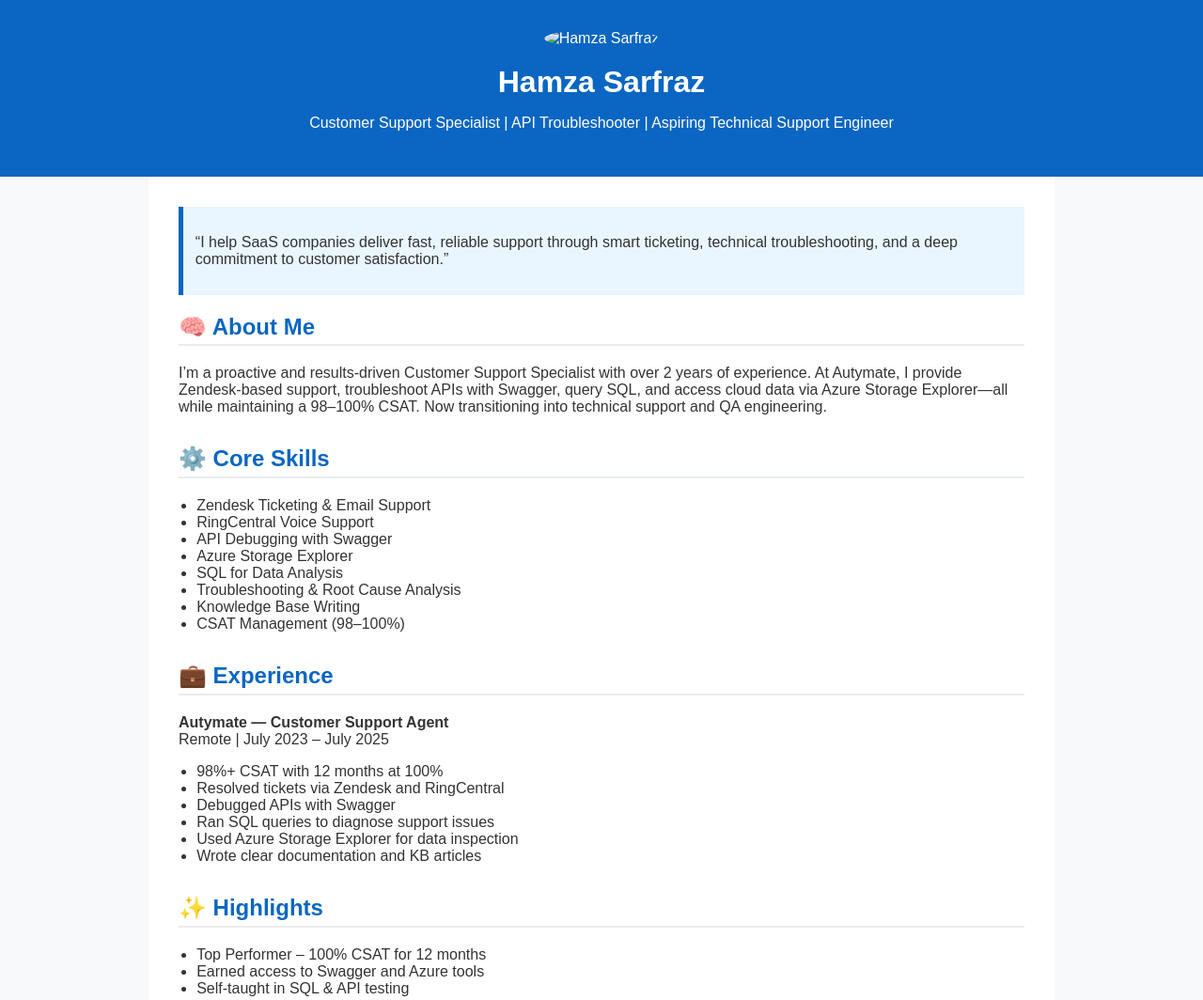
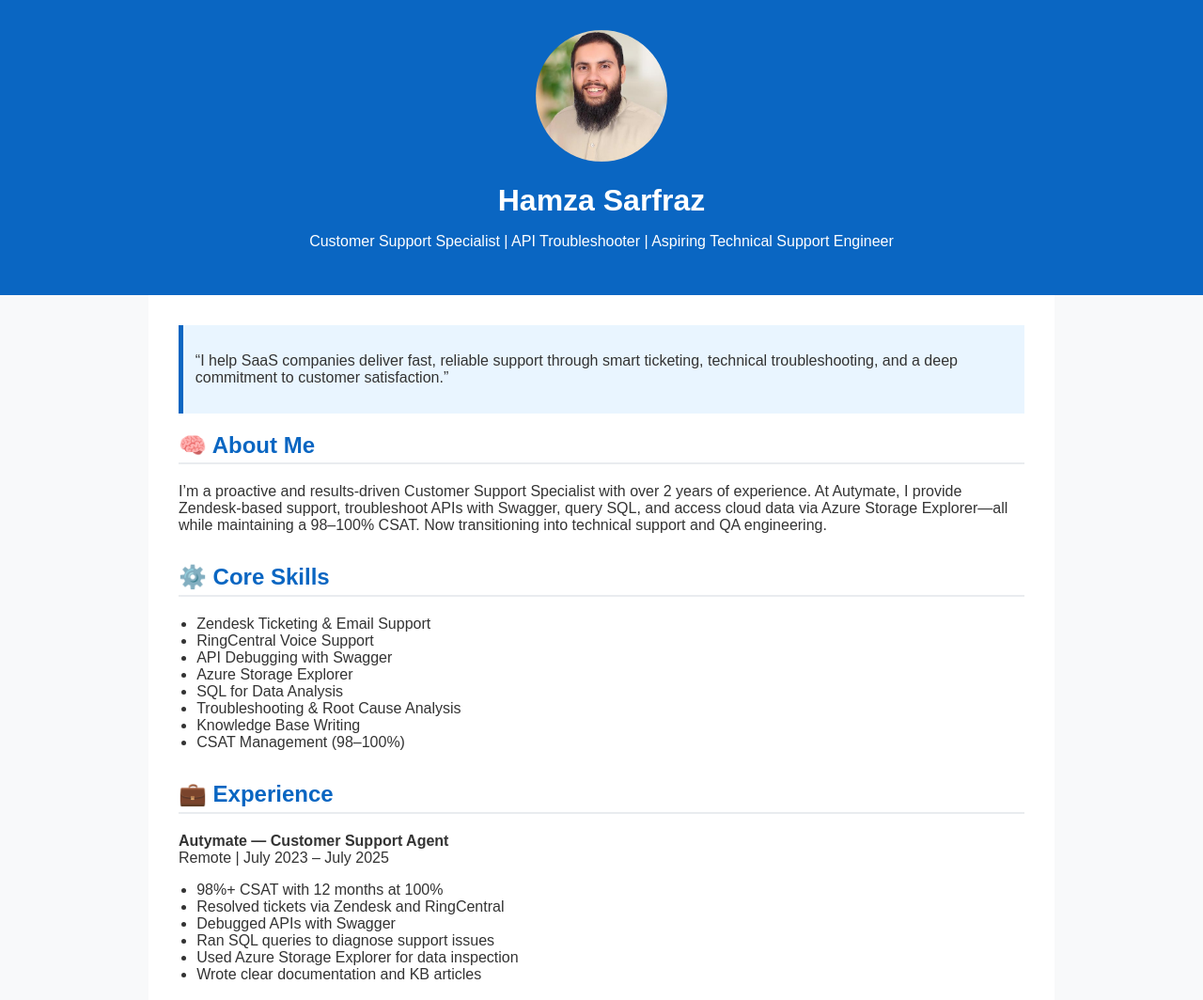
Before and after one commit to dopeman3/MyWebsite, a plain HTML site: page index.html in a window 1280 px wide. Shown: the top 1064 px of the page at 94% size. Drawn offline with Linux system fonts and the light colour scheme.

Commit message:
Update index.html

```diff
--- a/index.html
+++ b/index.html
@@ -57,7 +57,7 @@
 </head>
 <body>
   <header>
-    <img src="<a href='promimage.png'/></a>" alt="Hamza Sarfraz">
+    <img src="images/proimage.png" alt="Hamza Sarfraz">
     <h1>Hamza Sarfraz</h1>
     <p>Customer Support Specialist | API Troubleshooter | Aspiring Technical Support Engineer</p>
   </header>
```
